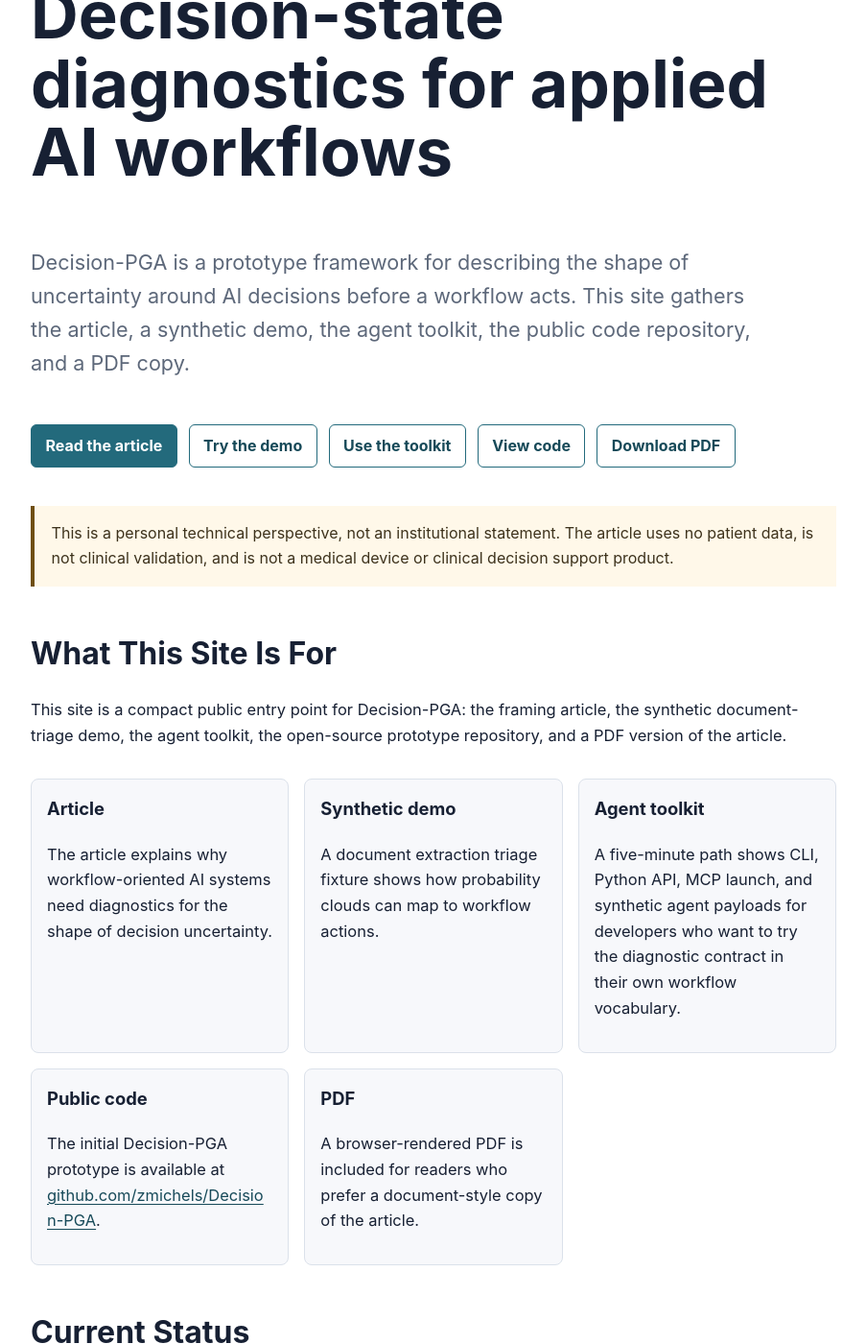
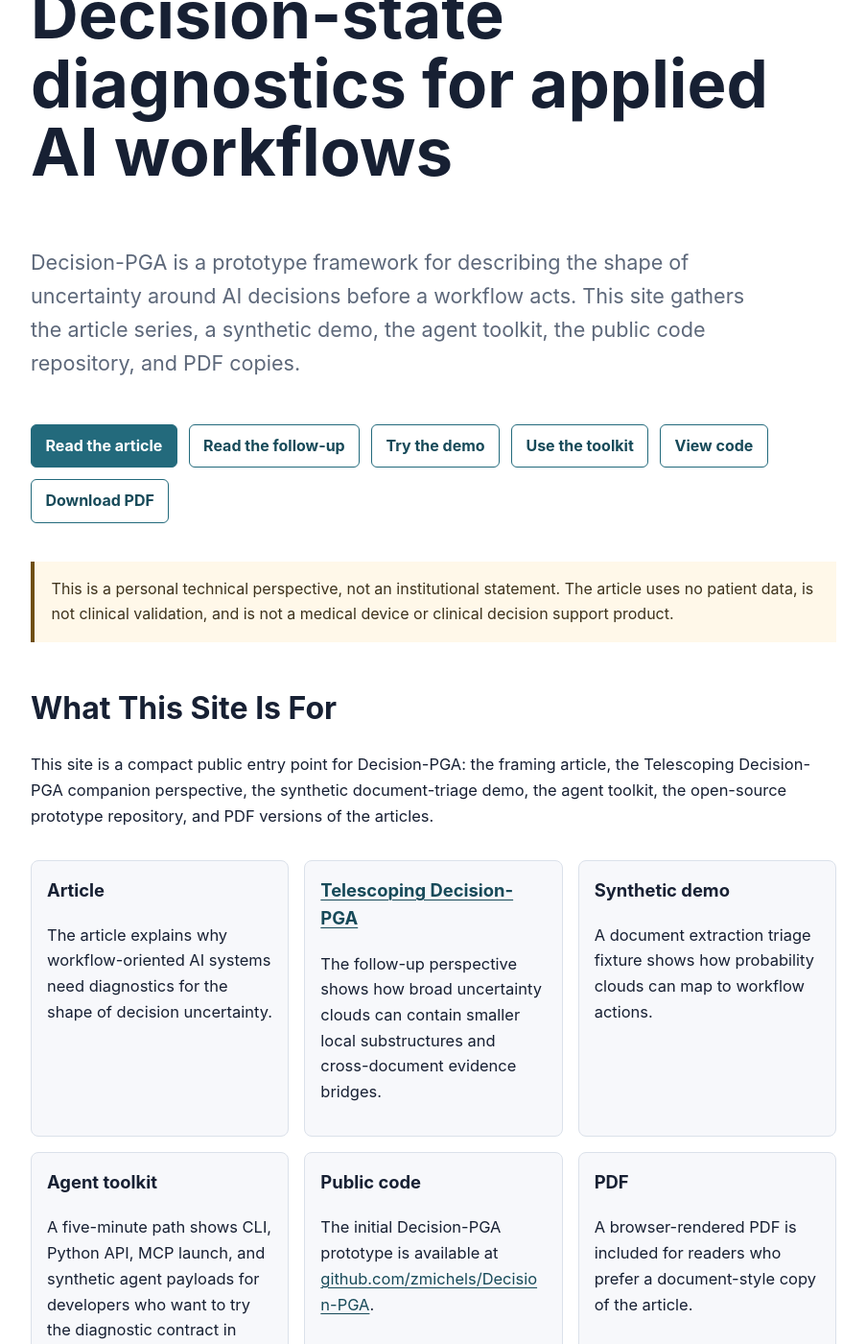
Before and after one commit to zmichels/decision-pga-pages, a Jekyll site: the page built from index.md, in a window 1280 px wide and 1400 px high, scrolled down 190 px. Shown: the whole window at 96% size, without its empty margins (188-1091 px from the left). Built offline with Jekyll 4.4.1, drawn with Linux system fonts in a browser that asks for light colours; some of the changed text lies outside the part shown.

Commit message:
Publish telescoping Decision-PGA companion

```diff
--- a/_layouts/default.html
+++ b/_layouts/default.html
@@ -110,6 +110,7 @@
       <a class="brand" href="{{ '/' | relative_url }}">Decision-PGA</a>
       <nav aria-label="Primary navigation">
         <a href="{{ '/article/' | relative_url }}">Article</a>
+        <a href="{{ '/telescoping/' | relative_url }}">Telescoping</a>
         <a href="{{ '/demo/' | relative_url }}">Demo</a>
         <a href="{{ '/toolkit/' | relative_url }}">Toolkit</a>
         <a href="https://github.com/zmichels/Decision-PGA">Code</a>
--- a/index.md
+++ b/index.md
@@ -1,7 +1,7 @@
 ---
 layout: default
 title: Decision-PGA
-description: Article, demo, and open-source code for decision-state diagnostics in applied AI workflows.
+description: Article series, demo, and open-source code for decision-state diagnostics in applied AI workflows.
 ---
 
 <section class="hero">
@@ -10,11 +10,12 @@ description: Article, demo, and open-source code for decision-state diagnostics
   <p class="lede">
     Decision-PGA is a prototype framework for describing the shape of
     uncertainty around AI decisions before a workflow acts. This site gathers
-    the article, a synthetic demo, the agent toolkit, the public code
-    repository, and a PDF copy.
+    the article series, a synthetic demo, the agent toolkit, the public code
+    repository, and PDF copies.
   </p>
   <div class="actions">
     <a class="button" href="{{ '/article/' | relative_url }}">Read the article</a>
+    <a class="button secondary" href="{{ '/telescoping/' | relative_url }}">Read the follow-up</a>
     <a class="button secondary" href="{{ '/demo/' | relative_url }}">Try the demo</a>
     <a class="button secondary" href="{{ '/toolkit/' | relative_url }}">Use the toolkit</a>
     <a class="button secondary" href="https://github.com/zmichels/Decision-PGA">View code</a>
@@ -31,8 +32,9 @@ description: Article, demo, and open-source code for decision-state diagnostics
 ## What This Site Is For
 
 This site is a compact public entry point for Decision-PGA: the framing article,
-the synthetic document-triage demo, the agent toolkit, the open-source
-prototype repository, and a PDF version of the article.
+the Telescoping Decision-PGA companion perspective, the synthetic
+document-triage demo, the agent toolkit, the open-source prototype repository,
+and PDF versions of the articles.
 
 <div class="grid">
   <section class="panel">
@@ -40,6 +42,13 @@ prototype repository, and a PDF version of the article.
     <p>
       The article explains why workflow-oriented AI systems need diagnostics
       for the shape of decision uncertainty.
+    </p>
+  </section>
+  <section class="panel">
+    <h3><a href="{{ '/telescoping/' | relative_url }}">Telescoping Decision-PGA</a></h3>
+    <p>
+      The follow-up perspective shows how broad uncertainty clouds can contain
+      smaller local substructures and cross-document evidence bridges.
     </p>
   </section>
   <section class="panel">
@@ -75,7 +84,7 @@ prototype repository, and a PDF version of the article.
 
 ## Current Status
 
-- Article and PDF: available for public reading and critique.
+- Article series and PDFs: available for public reading and critique.
 - Demo: synthetic, non-clinical, and designed to build intuition.
 - Toolkit: copy-paste agent examples and a local MCP quickstart.
 - Code: public initial research release at
--- a/llms.txt
+++ b/llms.txt
@@ -16,14 +16,18 @@ AI workflow should proceed when a scalar confidence score is too blunt.
 ## Canonical Pages
 
 - Article: {{ "/article/" | absolute_url }}
+- Telescoping companion: {{ "/telescoping/" | absolute_url }}
 - Interactive demo: {{ "/demo/" | absolute_url }}
 - Agent toolkit: {{ "/toolkit/" | absolute_url }}
 - PDF article: {{ "/assets/decision-pga-decision-state-diagnostics.pdf" | absolute_url }}
+- Telescoping PDF: {{ "/assets/telescoping-decision-pga.pdf" | absolute_url }}
 - Source code: https://github.com/zmichels/Decision-PGA
 
 ## Best Entry Points For AI Assistants
 
 - Start with the article for conceptual framing.
+- Use the telescoping companion for uncertainty substructure and
+  cross-document bridge framing.
 - Use the demo to understand the document-extraction triage example.
 - Use the toolkit for CLI, Python API, MCP server, and copy-paste JSON payloads.
 - Use the GitHub repository for implementation details, tests, examples, and
```
Also changed, not shown: article.md (+6 -1 lines), scripts/validate_publication.py (+57 -0 lines), sitemap.xml (+14 -2 lines), telescoping.md (added, +186 -0 lines), README.md, assets/cross-document-bridge.png (added), assets/cross-document-bridge.svg (added), assets/telescoping-zoom.png (added), assets/telescoping-zoom.svg (added), 1 other file.
